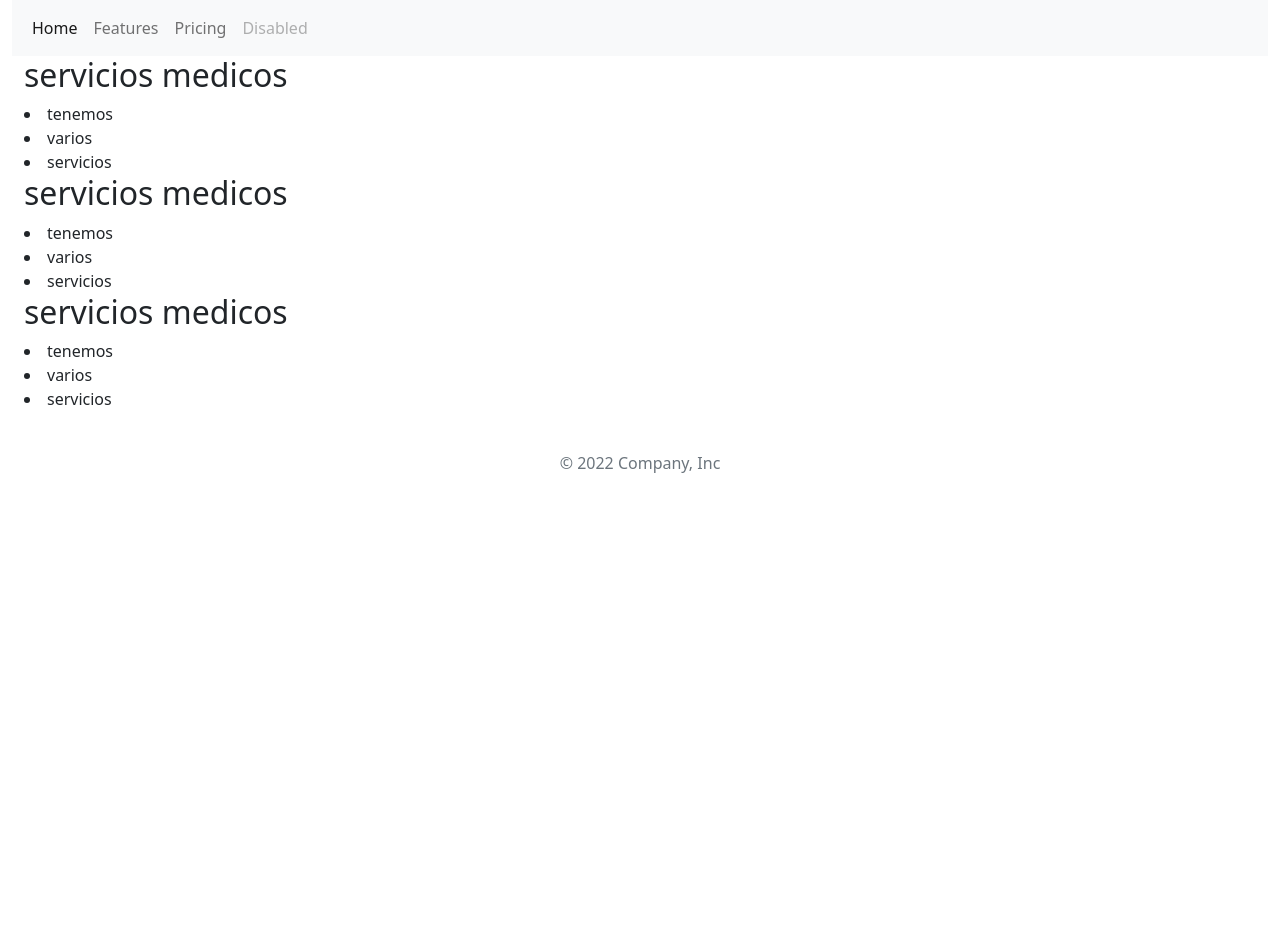
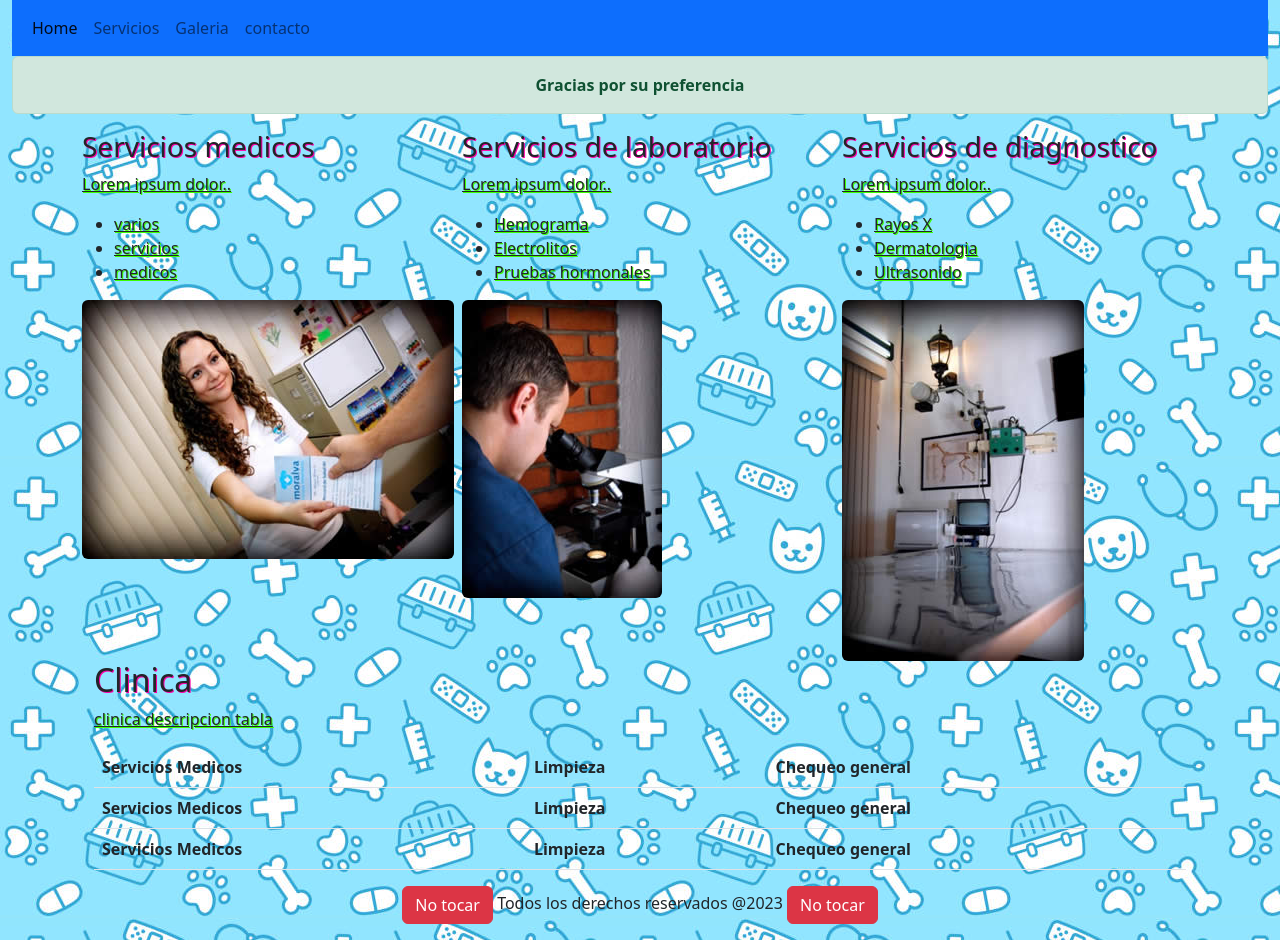
Before and after one commit to Rosita815/Laboratorio02, a plain HTML site: page servicios.html in a window 1280 px wide. Before the commit the page ends 800 px from the top, so only its background shows below. Drawn offline with nearby package versions, Linux system fonts and the light colour scheme.

Commit message:
trabajoterminado

```diff
--- a/estilos.css
+++ b/estilos.css
@@ -68,3 +68,34 @@
 .efecImag:hover{
     transform: scale(1.1);
 }
+
+.fondoservicios{
+    background-image: url(Img/fondoservicio.jpg);
+}
+
+.textoservicio{
+    text-shadow: 1px 1px rgb(255, 0, 170);
+}
+
+.textosservicios{
+ text-decoration: underline;
+ text-shadow: 1px 1px rgb(60, 255, 0);
+}
+
+.fondocontacto{
+    background-image: url(Img/fondocontacto.jpg);
+}
+
+.pcontactp{
+    color: white;
+}
+
+
+.textocontacto{
+    color: white;
+}
+
+.textoscontactos{
+ text-decoration: underline;
+ color: white;
+}
--- a/servicios.html
+++ b/servicios.html
@@ -2,7 +2,7 @@
 <html lang="en">
 
 <head>
-  <title>Title</title>
+  <title>🐾Veterinary_Pets🐾</title>
   <!-- Required meta tags -->
   <meta charset="utf-8">
   <meta name="viewport" content="width=device-width, initial-scale=1, shrink-to-fit=no">
@@ -13,10 +13,10 @@
     <link rel="stylesheet" href="estilos.css">
 </head>
 
-<body>
+<body class="d-flex flex-column min-vh-100 fondoservicios">
     <div class="container-fluid">
         <header>
-          <nav class="navbar navbar-expand-lg navbar-light bg-light">
+          <nav class="navbar navbar-expand-lg navbar-light bg-primary">
             <div class="container-fluid">
               <button class="navbar-toggler" type="button" data-bs-toggle="collapse" data-bs-target="#navbarNav" aria-controls="navbarNav" aria-expanded="false" aria-label="Toggle navigation">
                 <span class="navbar-toggler-icon"></span>
@@ -24,52 +24,109 @@
               <div class="collapse navbar-collapse" id="navbarNav">
                 <ul class="navbar-nav">
                   <li class="nav-item">
-                    <a class="nav-link active" aria-current="page" href="#">Home</a>
+                    <a class="nav-link active" aria-current="page" href="index.html">Home</a>
                   </li>
                   <li class="nav-item">
-                    <a class="nav-link" href="#">Features</a>
+                    <a class="nav-link" href="servicios.html">Servicios </a>
                   </li>
                   <li class="nav-item">
-                    <a class="nav-link" href="#">Pricing</a>
+                    <a class="nav-link" href="galeria.html">Galeria</a>
                   </li>
                   <li class="nav-item">
-                    <a class="nav-link disabled" href="#" tabindex="-1" aria-disabled="true">Disabled</a>
+                    <a class="nav-link" href="contacto.html">contacto</a>
                   </li>
+
                 </ul>
               </div>
             </div>
           </nav>
           </header>
+
+
           <main>
-            <div class="container-fluid">
-              <h2>servicios medicos</h2>
-              <li>tenemos</li>
-              <li>varios</li>
-              <li>servicios</li>
-            </div>
-            <div class="container-fluid">
-              <h2>servicios medicos</h2>
-              <li>tenemos</li>
-              <li>varios</li>
-              <li>servicios</li>
-            </div>
 
-            <div class="container-fluid">
-              <h2>servicios medicos</h2>
-              <li>tenemos</li>
-              <li>varios</li>
-              <li>servicios</li>
-            </div>
-          </main>
+            <div class="alert alert-success text-center">
+              <strong >Gracias por su preferencia</strong>
+             </div>
 
             <div class="container">
-              <footer class="py-3 my-4">
-                <p class="text-center text-muted">&copy; 2022 Company, Inc</p>
-              </footer>
-            </div>
+              <div class="row">
+                <div class="col-sm-4">
+                  <h3 class="textoservicio">Servicios medicos</h3>
+                  <p class="textosservicios">Lorem ipsum dolor..</p>
+                  <ul>
+                    <li class="textosservicios">varios</li>
+                    <li class="textosservicios">servicios</li>
+                    <li class="textosservicios" >medicos</li>
+                  </ul>
+                 <img src="Img/servicios1.jpg" class="rounded" alt="Cinque Terre">
 
-          <!-- Bootstrap JavaScript Libraries -->
+                </div>
+                <div class="col-sm-4">
+                  <h3 class="textoservicio">Servicios de laboratorio </h3>
+                  <p class="textosservicios">Lorem ipsum dolor..</p>
+
+                  <ul>
+                    <li class="textosservicios">Hemograma</li>
+                    <li class="textosservicios">Electrolitos</li>
+                    <li class="textosservicios">Pruebas hormonales</li>
+                  </ul>
+
+                  <img src="Img/servicios2.jpg" class="rounded" alt="Cinque Terre">
+                </div>
+                <div class="col-sm-4">
+                  <h3 class="textoservicio">Servicios de diagnostico</h3>
+                  <p class="textosservicios">Lorem ipsum dolor..</p>
+                  <ul>
+                    <li class="textosservicios">Rayos X</li>
+                    <li class="textosservicios">Dermatologia</li>
+                    <li class="textosservicios">Ultrasonido</li>
+                  </ul>
+                  <img src="Img/servicios3.jpg" class="rounded" alt="Cinque Terre">
+
+                </div>
+              </div>
+
+             <div class="container">
+               <h2 class="textoservicio">Clinica</h2>
+                <p class="textosservicios">clinica descripcion tabla</p>
+              <table class="table">
+                <thead>
+                  <tr>
+                   <th>Servicios Medicos</th>
+                   <th>Limpieza</th>
+                   <th>Chequeo general</th>
+                  </tr>
+                </thead>
+
+                <thead>
+                  <tr>
+                   <th>Servicios Medicos</th>
+                   <th>Limpieza</th>
+                   <th>Chequeo general</th>
+                  </tr>
+                </thead>
+
+                <thead>
+                  <tr>
+                   <th>Servicios Medicos</th>
+                   <th>Limpieza</th>
+                   <th>Chequeo general</th>
+                  </tr>
+                </thead>
+              </table>
+             </div>
+          </main>
     </div>
+
+    <footer class="mt-auto text-center">
+      <p>
+        <button type="button" class="btn btn-danger">No tocar</button>
+        Todos los derechos reservados @2023
+        <button type="button" class="btn btn-danger">No tocar</button>
+      </p>
+    </footer>
+
   <script src="https://cdn.jsdelivr.net/npm/@popperjs/core@2.11.6/dist/umd/popper.min.js"
     integrity="sha384-oBqDVmMz9ATKxIep9tiCxS/Z9fNfEXiDAYTujMAeBAsjFuCZSmKbSSUnQlmh/jp3" crossorigin="anonymous">
   </script>
```
Also changed, not shown: contacto.html (added, +114 -0 lines), galeria.html (+2 -2 lines), index.html (+2 -2 lines), Img/contacto1.jpg (added), Img/fondocontacto.jpg (added), Img/fondoservicio.jpg (added), Img/mapacontacto.jpg.png (added), Img/servicios1.jpg (added), Img/servicios2.jpg (added), Img/servicios3.jpg (added).
